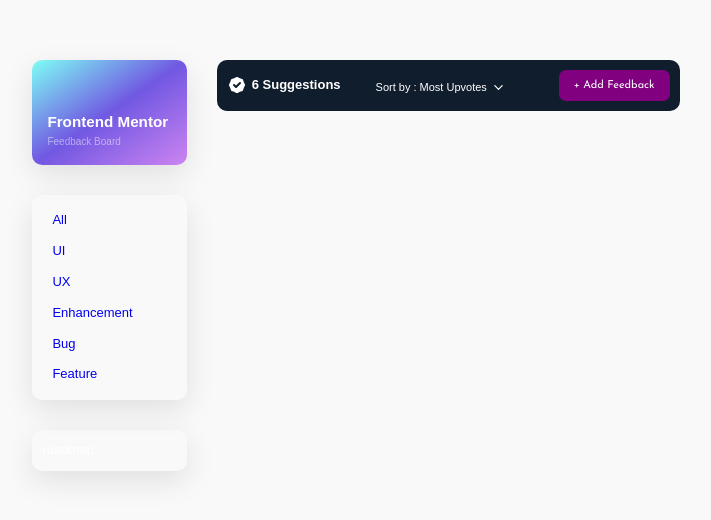
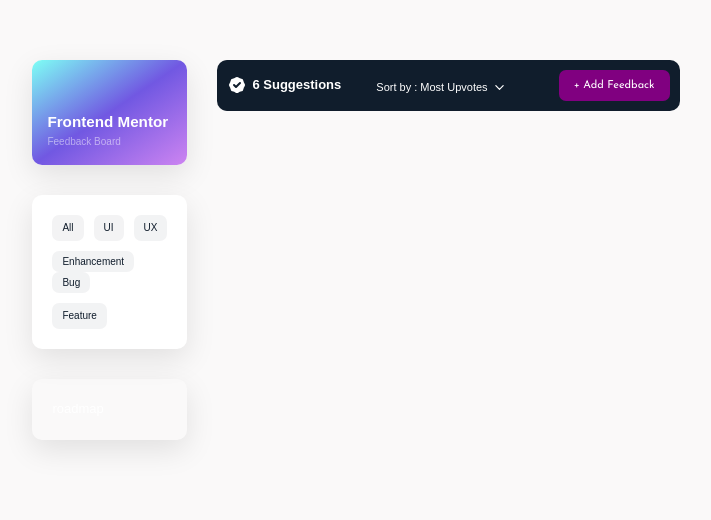
Before and after one commit to UrosPetronijevic/Product_feedback_app, a website: page index.html in a window 1280 px wide. Shown: the part 140-660 px from the top of the page, without its empty margins (284-995 px from the left). Drawn offline with nearby package versions, Linux system fonts and the light colour scheme.

Commit message:
Added tag card: 6 tags

```diff
--- a/SASS/abstracts/_variables.scss
+++ b/SASS/abstracts/_variables.scss
@@ -6,6 +6,8 @@
 $color-grey-light-1: #f9f7f6;
 $color-grey-light-2: #aaa;
 $color-grey-light-3: #faf9f9;
+$color-grey-light-4: #ccc;
+$color-grey-light-5: #ddd;
 
 $color-grey-dark-1: #54483a;
 $color-grey-dark-2: #6d5d4b;
--- a/SASS/components/_cards.scss
+++ b/SASS/components/_cards.scss
@@ -4,6 +4,7 @@
   box-shadow: 0 1rem 3rem rgba(0, 0, 0, 0.1);
   border-radius: 1rem;
 
-  padding: 1rem;
+  padding: 2rem;
   font-size: 1.3rem;
+  width: 100%;
 }
--- a/SASS/components/_tags.scss
+++ b/SASS/components/_tags.scss
@@ -1,4 +1,13 @@
 .tag {
   padding: 0.5rem 1rem;
   text-decoration: none;
+  font-size: 1rem;
+  background-color: rgba($color-secondary, 0.05);
+  border-radius: 0.7rem;
+  color: $color-secondary;
+
+  &:hover {
+    background-color: $color-secondary;
+    color: $color-white;
+  }
 }
--- a/SASS/layout/_navigation.scss
+++ b/SASS/layout/_navigation.scss
@@ -4,8 +4,6 @@
   display: flex;
   flex-direction: column;
   gap: 3rem;
-
-  //background-color: orangered;
 
   &__card-1 {
     background-image: linear-gradient(
@@ -31,8 +29,27 @@
   }
 
   &__card-2 {
+    gap: 1rem;
+    background-color: $color-white;
   }
 
-  &__tag {
+  &__main-tags {
+    display: flex;
+    gap: 1rem;
+  }
+
+  &__tag-4 {
+    display: inline;
+    grid-column: 1 / span 2;
+    grid-row: 2 / 2;
+  }
+
+  &__tag-5 {
+    grid-column: 2 / 3;
+    grid-row: 2 / 3;
+  }
+
+  &__tag-6 {
+    align-self: flex-start;
   }
 }
--- a/index.html
+++ b/index.html
@@ -29,12 +29,16 @@
           <p>Feedback Board</p>
         </div>
         <div class="card navigation__card-2">
-          <a href="#" class="tag navigation__tag">All</a>
-          <a href="#" class="tag navigation__tag">UI</a>
-          <a href="#" class="tag navigation__tag">UX</a>
-          <a href="#" class="tag navigation__tag">Enhancement</a>
-          <a href="#" class="tag navigation__tag">Bug</a>
-          <a href="#" class="tag navigation__tag">Feature</a>
+          <div class="navigation__main-tags">
+            <a href="#" class="tag navigation__tag-1">All</a>
+            <a href="#" class="tag navigation__tag-2">UI</a>
+            <a href="#" class="tag navigation__tag-3">UX</a>
+          </div>
+          <div class="navigation__secondary-tags">
+            <a href="#" class="tag navigation__tag-4">Enhancement</a>
+            <a href="#" class="tag navigation__tag-5">Bug</a>
+          </div>
+          <a href="#" class="tag navigation__tag-6">Feature</a>
         </div>
         <div class="card navigation__card-3">roadmap</div>
       </nav>
```
Also changed, not shown: CSS/style.css.
